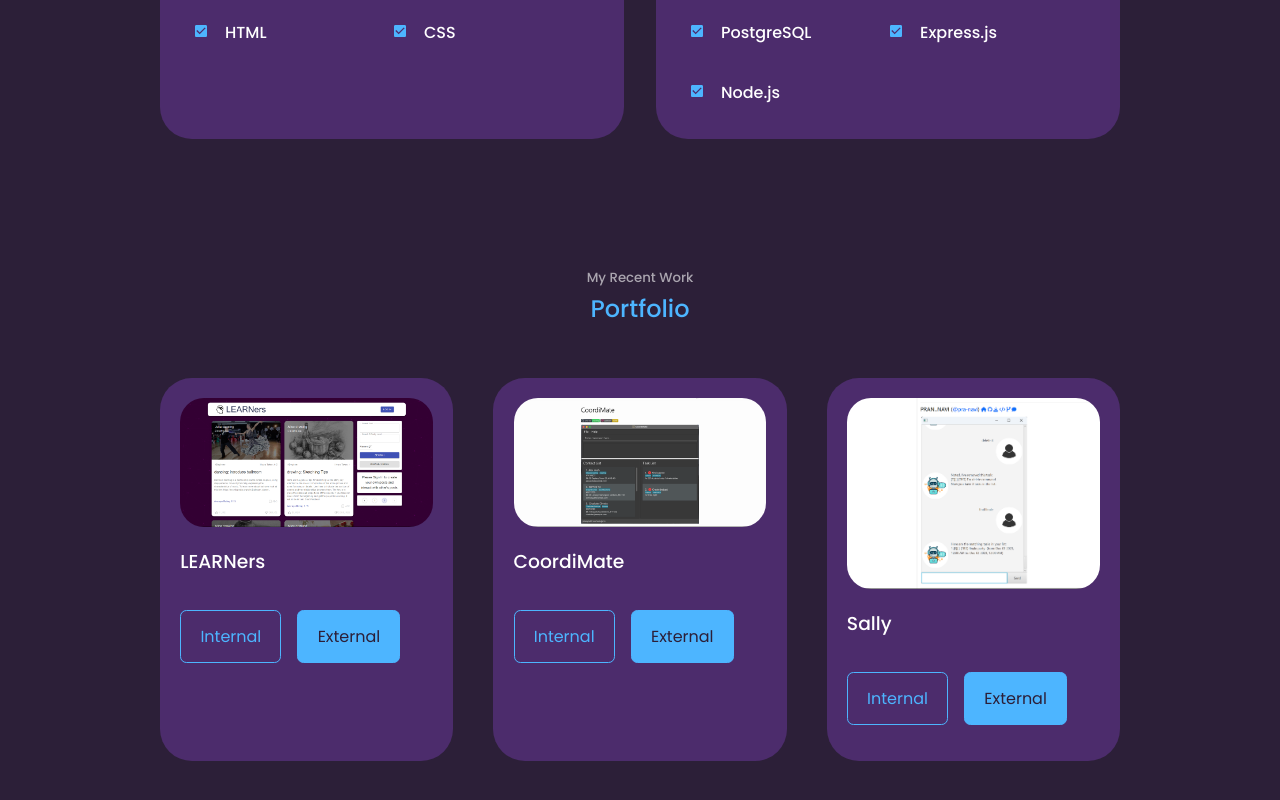
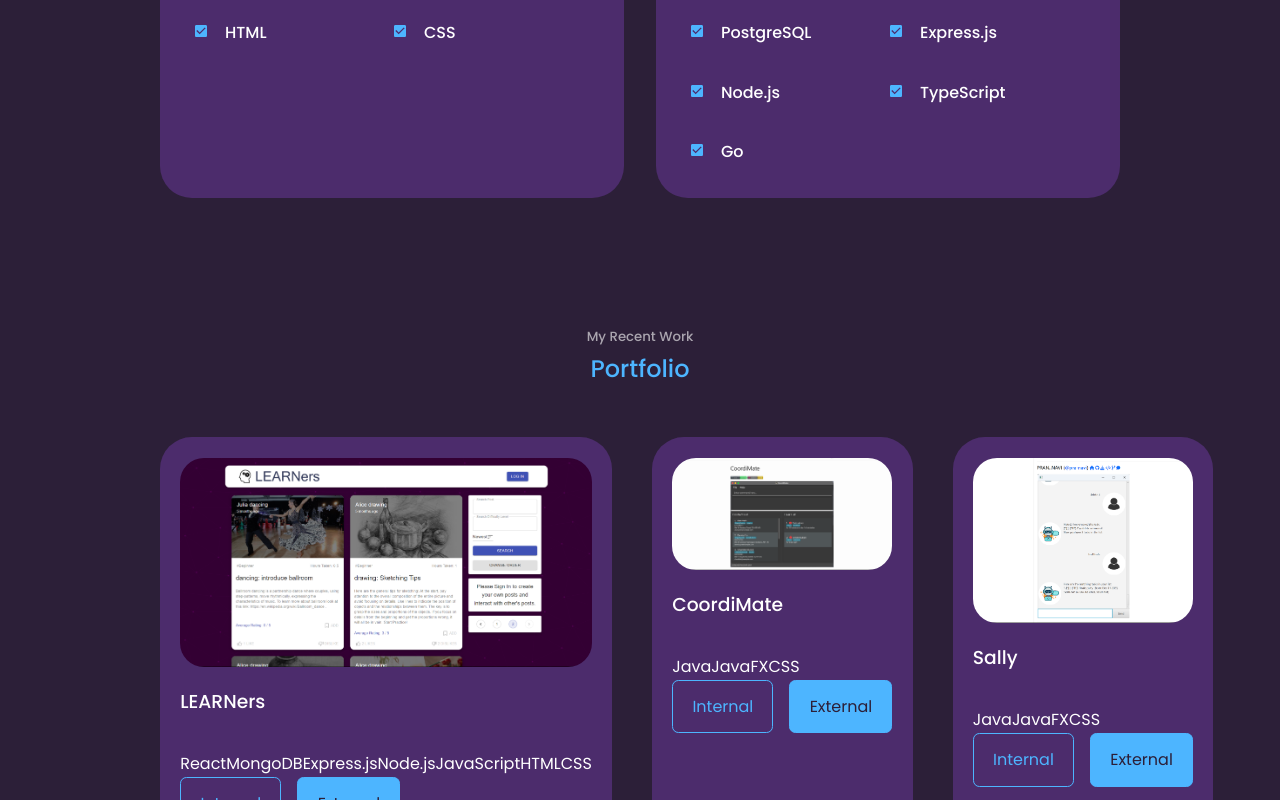
Before and after one commit to pra-navi/react-portfolio-website-1, a React (Create React App) app: page / in a window 1280 px wide. Shown: the part 1840-2640 px from the top of the page. Built offline with nearby package versions, Linux system fonts and the light colour scheme.

Commit message:
update: Add TypeScript and Go to Experience

```diff
--- a/src/components/experience/Experience.jsx
+++ b/src/components/experience/Experience.jsx
@@ -99,6 +99,18 @@ const Experience = () => {
                 <h4>Node.js</h4>
               </div>
             </article>
+            <article className="experience_details">
+              <IoMdCheckbox className="experience_details-icon"/>
+              <div>
+                <h4>TypeScript</h4>
+              </div>
+            </article>
+            <article className="experience_details">
+              <IoMdCheckbox className="experience_details-icon"/>
+              <div>
+                <h4>Go</h4>
+              </div>
+            </article>
           </div>
         </div>
       </div>
--- a/src/components/portfolio/Portfolio.jsx
+++ b/src/components/portfolio/Portfolio.jsx
@@ -12,6 +12,7 @@ const data = [
     id: 1,
     image: Portfolio1,
     title: "LEARNers",
+    tags: ["React", "MongoDB", "Express.js", "Node.js", "JavaScript", "HTML", "CSS"],
     internal: "https://github.com/pra-navi/orbital-mern",
     external: "https://learners-react.vercel.app/posts"
   },
@@ -19,6 +20,7 @@ const data = [
     id: 2,
     image: Portfolio2,
     title: "CoordiMate",
+    tags: ["Java", "JavaFX", "CSS"],
     internal: "https://github.com/AY2324S1-CS2103T-T10-2/tp",
     external: "https://github.com/AY2324S1-CS2103T-T10-2/tp/releases/tag/v1.4"
   },
@@ -26,6 +28,7 @@ const data = [
     id: 3,
     image: Portfolio3,
     title: "Sally",
+    tags: ["Java", "JavaFX", "CSS"],
     internal: "https://github.com/pra-navi/ip",
     external: "https://github.com/pra-navi/ip/releases/tag/A-Release"
   },
@@ -33,6 +36,7 @@ const data = [
     id: 4,
     image: Portfolio4,
     title: "MEMOrise",
+    tags: ["HTML", "CSS"],
     internal: "https://github.com/suryanshkushwaha/lifehack23-MEMOrise",
     external: "https://lh23-memorise-1.vercel.app/"
   },
@@ -40,6 +44,7 @@ const data = [
     id: 5,
     image: Portfolio5,
     title: "CommunityConnects",
+    tags: ["Figma", "UI/UX Design"],
     internal: "https://docs.google.com/presentation/d/1Q_3CfGWLCXcwvsiJYiWIs_aXCpiRKh7LUKhDRP4EssE/edit#slide=id.p",
     external: "https://www.figma.com/file/2708wfrF5b9qnR8NjTpUXn/CommunityConnects?type=design&node-id=0-1&mode=design&t=GuabWHXOOkZlS6yT-0"
   },
@@ -47,6 +52,7 @@ const data = [
     id: 6,
     image: Portfolio6,
     title: "TrailBlaze",
+    tags: ["Figma", "UI/UX Design"],
     internal: "https://docs.google.com/presentation/d/14_AgCwxbRhx6QOEVm31qfzke03UtflOI6a9tY1Qrr9I/edit#slide=id.p",
     external: "https://www.figma.com/file/hEoKhfHCSBoZSZaxMHlyTr/Trailer-App-For-Theatre?type=design&node-id=0-1&mode=design&t=s9qfoPbXUmeQdaF3-0"
   }
@@ -60,13 +66,22 @@ const Portfolio = () => {
 
       <div className="container portfolio_container">
         {
-          data.map(({id, image, title, internal, external}) => {
+          data.map(({id, image, title, tags, internal, external}) => {
             return (
               <article key={id} className="portfolio_item">
                 <div className="portfolio_item-image">
                   <img src={image} alt={title} />
                 </div>
                 <h3>{title}</h3>
+                <div className="portfolio_item-tags">
+                  {
+                    tags.map((tag, index) => {
+                      return (
+                        <span key={index}>{tag}</span>
+                      )
+                    })
+                  }
+                </div>
                 <div className="portfolio_item-cta">
                   <a href={internal} className="btn" target="_blank">Internal</a>
                   <a href={external} className="btn btn-primary" target="_blank">External</a>
```
